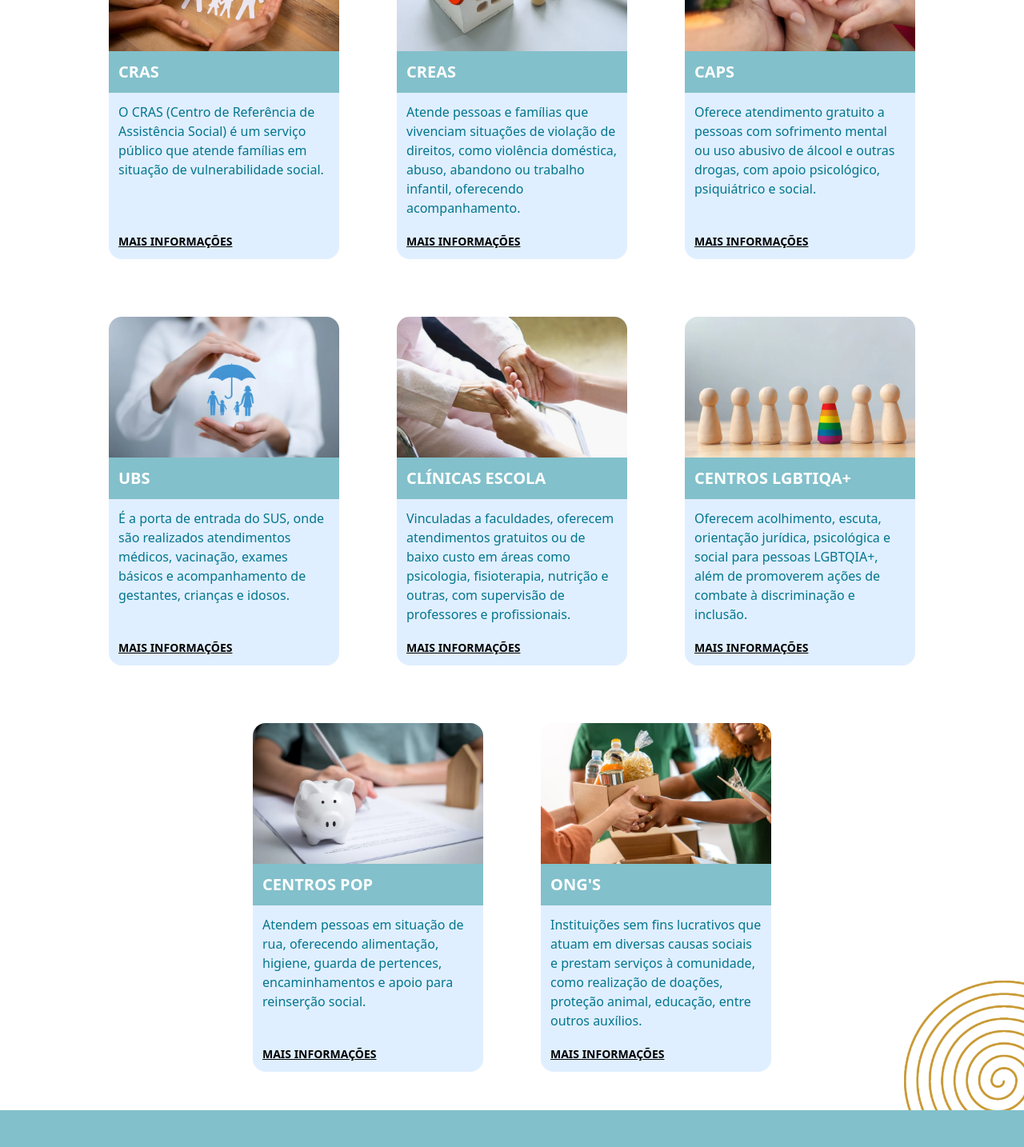
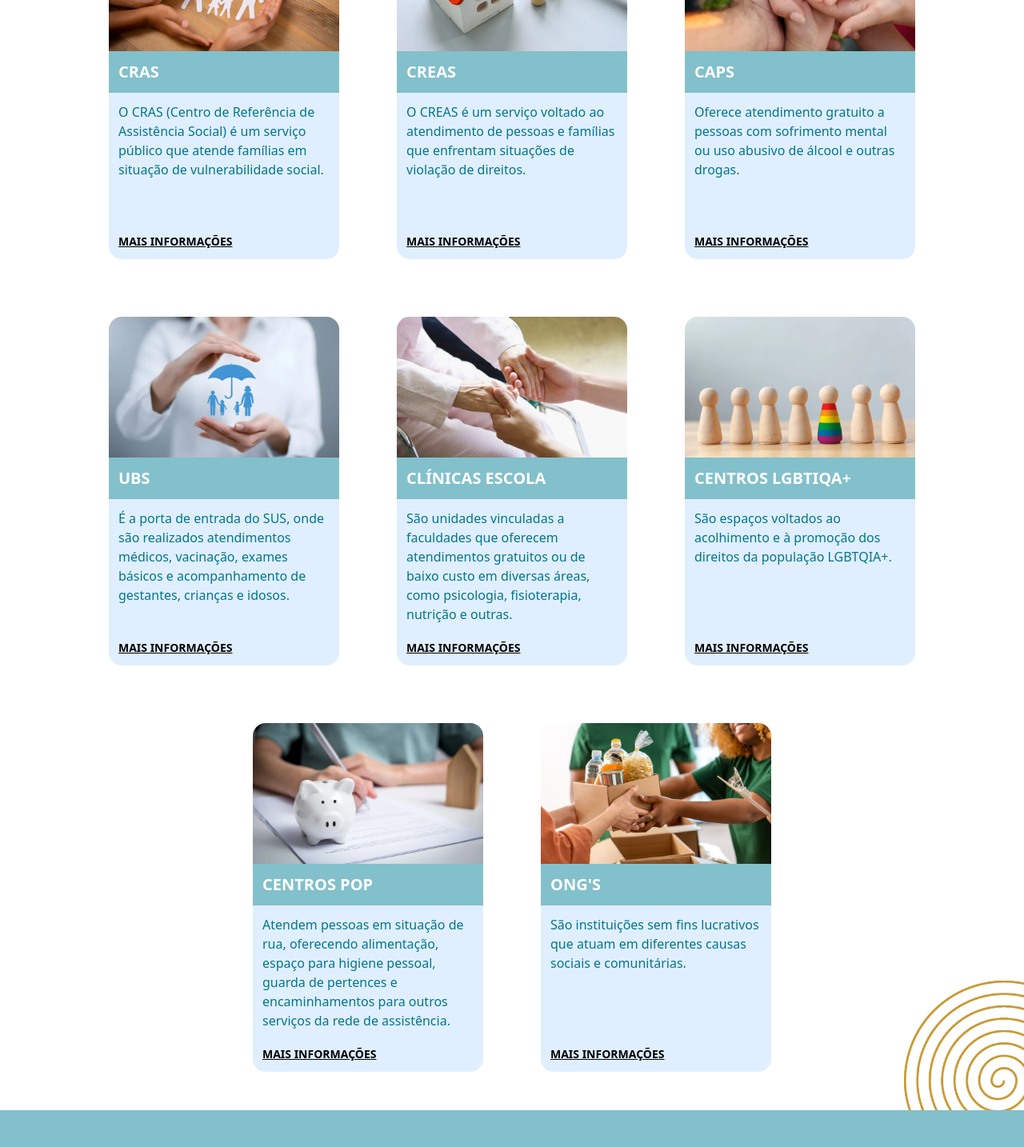
Before and after one commit to Riann472/pontes-de-cuidado, a Next.js app: page / in a window 1280 px wide. Shown: the part 1660-3094 px from the top of the page at 80% size. Built offline with nearby package versions, Linux system fonts and the light colour scheme.

Commit message:
feat: edit some organ datas

```diff
--- a/app/components/Modal.tsx
+++ b/app/components/Modal.tsx
@@ -34,8 +34,8 @@ const Modal = ({ setOpenModal, modalData }: ModalProps) => {
         <div className="mt-10 p-2">
           <h2 className="font-bold text-2xl text-center mb-1">Informações de contato e endereços</h2>
           <h4 className="font-semibold text-base text-center mb-6">Clique nos botoes de endereço para ir ao mapa!</h4>
-          {modalData.info && modalData.info.map(info => (
-            <h1 className="mb-2 text-center font-bold text-xl">{info}</h1>
+          {modalData.info && modalData.info.map((info, idx) => (
+            <h1 key={idx} className="mb-2 text-center font-bold text-xl">{info}</h1>
           ))}
           <div className="flex flex-col gap-12">
             {modalData.regionals?.length == 0 && (
--- a/app/data/organs.ts
+++ b/app/data/organs.ts
@@ -274,7 +274,7 @@ const organs: organ[] = [
     {
         id: 2,
         name: "CREAS",
-        description: "Atende pessoas e famílias que vivenciam situações de violação de direitos, como violência doméstica, abuso, abandono ou trabalho infantil, oferecendo acompanhamento.",
+        description: "O CREAS é um serviço voltado ao atendimento de pessoas e famílias que enfrentam situações de violação de direitos. Tais como violência doméstica, abuso sexual, negligência, abandono, exploração ou trabalho infantil. O centro oferece acompanhamento psicossocial, orientação jurídica e apoio social, visando restabelecer vínculos familiares e comunitários, além de promover a proteção e o fortalecimento da cidadania dos usuários.",
         fullname: "Centro de Referência Especializado de Assistência Social",
         regionals: [
             {
@@ -331,10 +331,10 @@ const organs: organ[] = [
     {
         id: 3,
         name: "CAPS",
-        description: `Oferece atendimento gratuito a pessoas com sofrimento mental ou uso abusivo de álcool e outras drogas, com apoio psicológico, psiquiátrico e social. CAPS Gerais: atendem pessoas com sofrimentos psíquicos ou transtornos mentais severos e persistentes. ▪︎ CAPS AD: cuidado com pessoas em uso problemático de substâncias psicoativas. ▪︎ CAPS Infanto - juvenis: atendimentos à crianças e adolescentes em sofrimento psíquico / transtornos mentais graves e usos de substâncias psicoativas`,
+        description: `Oferece atendimento gratuito a pessoas com sofrimento mental ou uso abusivo de álcool e outras drogas. Conta com uma equipe multiprofissional que realiza acompanhamento psicológico, psiquiátrico e social, promovendo a reabilitação, o cuidado contínuo e a reintegração familiar e comunitária dos usuários.`,
         info: ["CAPS Gerais: atendem pessoas com sofrimentos psíquicos ou transtornos mentais severos e persistentes.",
-                "CAPS AD: cuidado com pessoas em uso problemático de substâncias psicoativas.",
-                "CAPS Infanto-juvenis: atendimentos à crianças e adolescentes em sofrimento psíquico/transtornos mentais graves e usos de substâncias psicoativas"],
+            "CAPS AD: cuidado com pessoas em uso problemático de substâncias psicoativas.",
+            "CAPS Infanto-juvenis: atendimentos à crianças e adolescentes em sofrimento psíquico/transtornos mentais graves e usos de substâncias psicoativas"],
         fullname: "Centro de Atenção Psicossocial",
         regionals: [
             {
@@ -470,7 +470,7 @@ const organs: organ[] = [
     {
         id: 4,
         name: "UBS",
-        description: "É a porta de entrada do SUS, onde são realizados atendimentos médicos, vacinação, exames básicos e acompanhamento de gestantes, crianças e idosos.",
+        description: `É a porta de entrada do SUS, onde são realizados atendimentos médicos, vacinação, exames básicos e acompanhamento de gestantes, crianças e idosos. Também promove ações de prevenção, educação em saúde e acompanhamento contínuo das famílias, garantindo o acesso integral e humanizado aos serviços de saúde.`,
         fullname: "Unidades Básicas de Saúde",
         regionals: [
             {
@@ -954,7 +954,7 @@ const organs: organ[] = [
                     { district: "Mattos Dourado (em reforma parcial)", address: "Av. Des. Floriano Benevides, 391 Edson Queiroz", coordNumber: "Não informado", organNumber: "Não informado", mapLink: "https://www.google.com/maps?q=Av.%20Des.%20Floriano%20Benevides%2C%20391%20Edson%20Queiroz" },
                     { district: "Melo Jaborandi", address: "Rua 315, 80 Jangurussu", coordNumber: "Não informado", organNumber: "Não informado", mapLink: "https://www.google.com/maps?q=Rua%20315%2C%2080%20Jangurussu" },
                     { district: "Lúcia de Sousa Belem", address: "Rua Guilherme Alencar, s/n Messejana", coordNumber: "Não informado", organNumber: "Não informado", mapLink: "https://www.google.com/maps?q=Rua%20Guilherme%20Alencar%2C%20s%2Fn%20Messejana" },
-                    { district: "Monteiro de Moraes", address: "Av. Evilásio Alm Miranda, s/n Sapiranga Coité", coordNumber: "Não informado", organNumber: "Não informado", mapLink: "https://maps.app.goo.gl/Wnx31DYFWwwhwxCC8" },
+                    { district: "Monteiro de Moraes", address: "Av. Evilásio Alm Miranda, 391 Sapiranga Coité", coordNumber: "Não informado", organNumber: "Não informado", mapLink: "https://maps.app.goo.gl/Wnx31DYFWwwhwxCC8" },
                     { district: "Osmar Viana", address: "Av. Chiquinha Gonzaga, s/n Jangurussu (Maria Tomásia)", coordNumber: "Não informado", organNumber: "Não informado", mapLink: "https://www.google.com/maps?q=Av.%20Chiquinha%20Gonzaga%2C%20s%2Fn%20Jangurussu%20(Maria%20Tom%C3%A1sia)" },
                     { district: "Otoni Cardoso do Vale", address: "Rua José Teixeira Costa, 643 Paupina", coordNumber: "Não informado", organNumber: "Não informado", mapLink: "https://www.google.com/maps?q=Rua%20Jos%C3%A9%20Teixeira%20Costa%2C%20643%20Paupina" },
                     { district: "Pedro Sampaio", address: "Rua Iracema, 1516 Conj. Palmeiras", coordNumber: "Não informado", organNumber: "Não informado", mapLink: "https://www.google.com/maps?q=Rua%20Iracema%2C%201516%20Conj.%20Palmeiras" },
@@ -975,7 +975,7 @@ const organs: organ[] = [
     {
         id: 5,
         name: "Clínicas Escola",
-        description: "Vinculadas a faculdades, oferecem atendimentos gratuitos ou de baixo custo em áreas como psicologia, fisioterapia, nutrição e outras, com supervisão de professores e profissionais.",
+        description: `São unidades vinculadas a faculdades que oferecem atendimentos gratuitos ou de baixo custo em diversas áreas, como psicologia, fisioterapia, nutrição e outras. Os serviços são realizados por estudantes em formação, sob a supervisão de professores e profissionais qualificados, garantindo atendimento de qualidade e contribuindo para a formação prática dos futuros profissionais.`,
         fullname: "",
         regionals: [
             {
@@ -1067,7 +1067,7 @@ const organs: organ[] = [
     {
         id: 6,
         name: "Centros LGBTIQA+",
-        description: "Oferecem acolhimento, escuta, orientação jurídica, psicológica e social para pessoas LGBTQIA+, além de promoverem ações de combate à discriminação e inclusão.",
+        description: `São espaços voltados ao acolhimento e à promoção dos direitos da população LGBTQIA+. Oferecem escuta qualificada, orientação jurídica, psicológica e social, além de desenvolverem ações de combate à discriminação, fortalecimento da cidadania e promoção da inclusão social e do respeito à diversidade.`,
         fullname: "",
         regionals: [
             {
@@ -1110,7 +1110,7 @@ const organs: organ[] = [
     {
         id: 7,
         name: "Centros POP",
-        description: "Atendem pessoas em situação de rua, oferecendo alimentação, higiene, guarda de pertences, encaminhamentos e apoio para reinserção social.",
+        description: `Atendem pessoas em situação de rua, oferecendo alimentação, espaço para higiene pessoal, guarda de pertences e encaminhamentos para outros serviços da rede de assistência. Também realizam acompanhamento social e promovem ações voltadas à reinserção familiar, comunitária e no mercado de trabalho.`,
         fullname: "",
         regionals: [
             {
@@ -1188,7 +1188,7 @@ const organs: organ[] = [
     {
         id: 8,
         name: "ONG'S",
-        description: "Instituições sem fins lucrativos que atuam em diversas causas sociais e prestam serviços à comunidade, como realização de doações, proteção animal, educação, entre outros auxílios.",
+        description: `São instituições sem fins lucrativos que atuam em diferentes causas sociais e comunitárias. Prestam serviços como doações de alimentos, roupas e materiais, ações de proteção animal, projetos educacionais, culturais e ambientais, além de oferecer apoio a grupos em situação de vulnerabilidade.`,
         fullname: "Organizações Não Governamentais",
         regionals: [
             {
```
